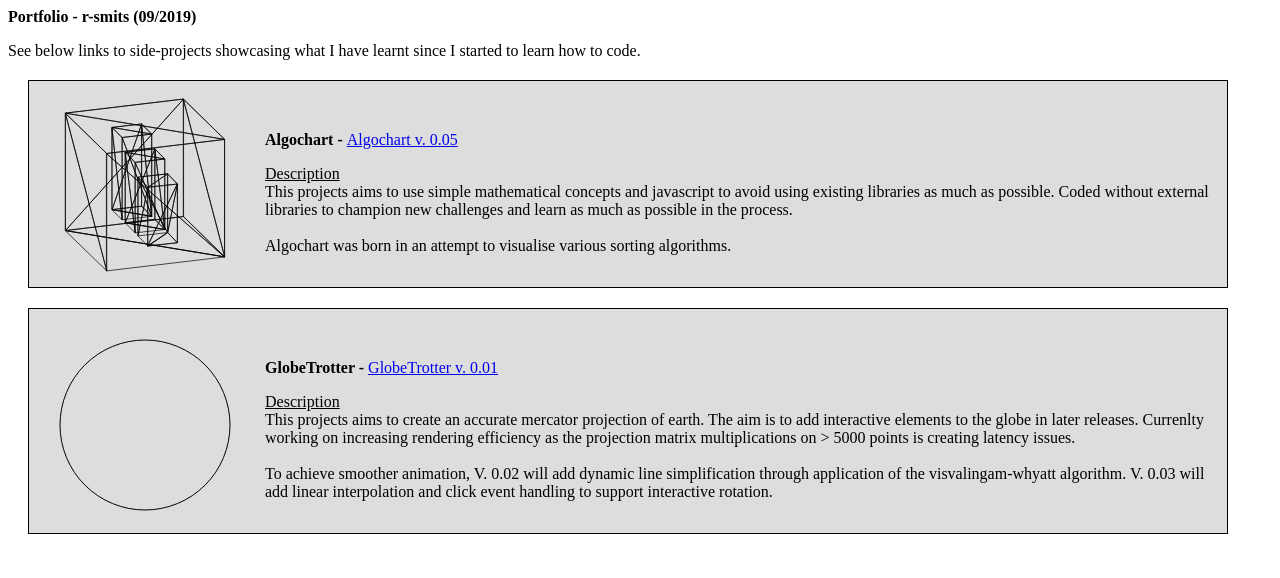
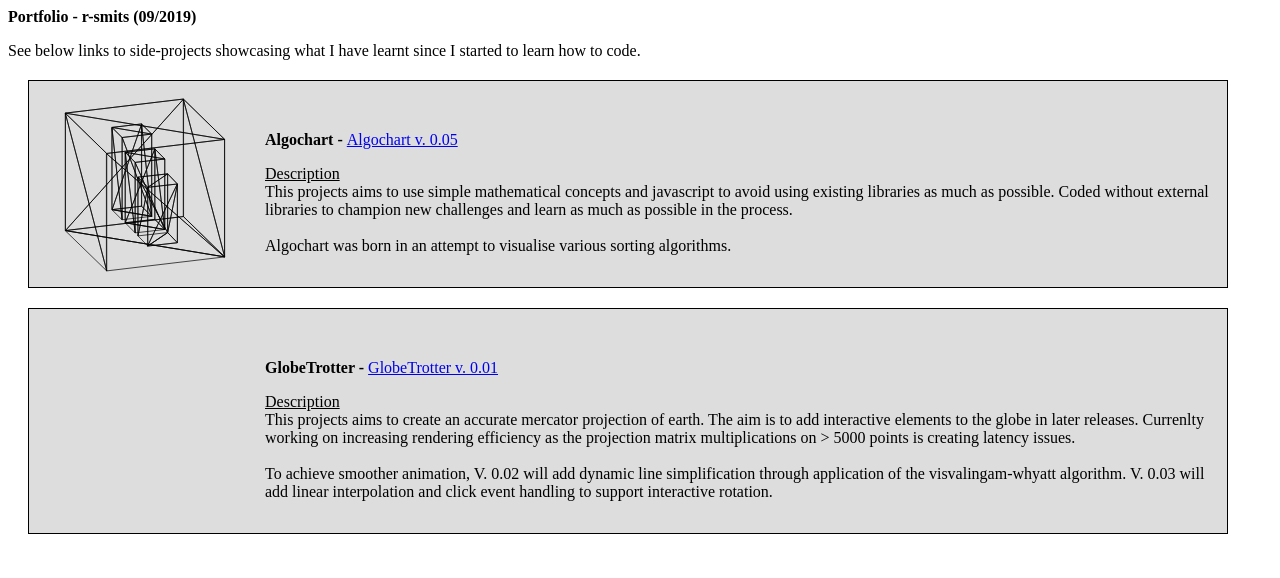
Before and after one commit to r-smits/r-smits.github.io, a plain HTML site: page index.html in a window 1280 px wide. Drawn offline with Linux system fonts and the light colour scheme.

Commit message:
Fix issue

```diff
--- a/index.html
+++ b/index.html
@@ -39,8 +39,6 @@
 
 	<body>
 
-
-
 		<strong><title> r-smits - Portfolio ></title></strong>
 		<p><strong>Portfolio - r-smits (09/2019)</strong></p>
 
@@ -51,7 +49,6 @@
 			<div class="wrapperchild">
 
 				<canvas id="canvas1"></canvas>
-
 
 				<p><br><strong>Algochart - </strong><a href="algochart.html">Algochart v. 0.05</a></p>
 				<p><u>Description</u><br>This projects aims to use simple mathematical concepts and javascript to avoid using existing libraries as much as possible. Coded without external libraries to champion new challenges and learn as much as possible in the process.<br>
@@ -65,7 +62,7 @@
 
 			<div class="wrapperchild2">
 
-				<canvas id="canvas2"></canvas>
+
 
 				<p><br><strong>GlobeTrotter - </strong><a href="globetrotter.html">GlobeTrotter v. 0.01</a></p>
 				<p><u>Description</u><br>This projects aims to create an accurate mercator projection of earth. The aim is to add interactive elements to the globe in later releases. Currenlty working on increasing rendering efficiency as the projection matrix multiplications on > 5000 points is creating latency issues.<br>
```
